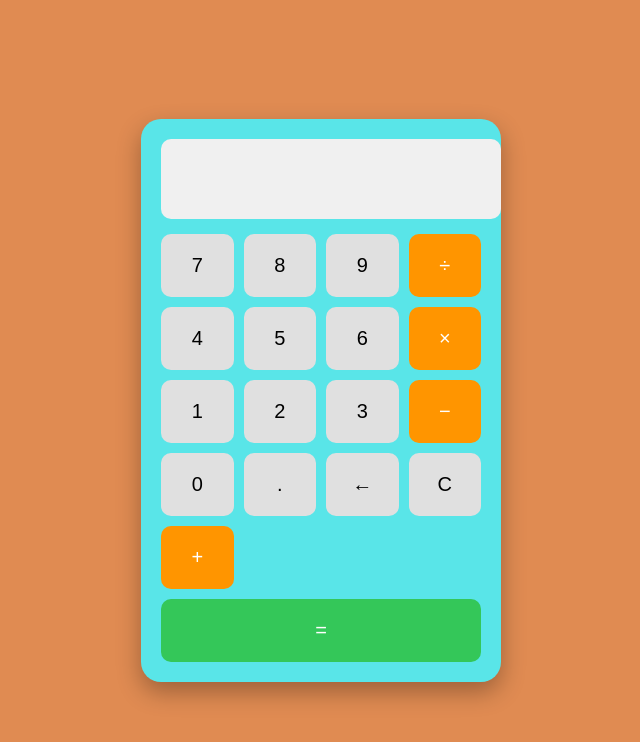
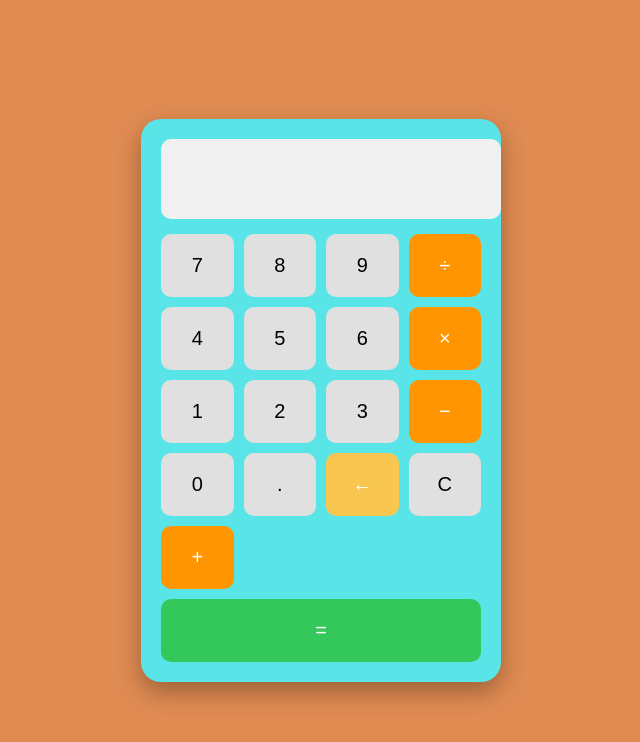
Before and after one commit to guptadeepak155/SCT_WD_2, a plain HTML site: page index.html in a window 1280 px wide. Shown: the whole page, without its empty margins (319-959 px from the left). Drawn offline with Linux system fonts and the light colour scheme.

Commit message:
Update style.css

```diff
--- a/style.css
+++ b/style.css
@@ -67,3 +67,12 @@ body {
 .equal:hover {
   background-color: #28a745;
 }
+#backspace {
+  background-color: #f9c74f;
+  color: white;
+  font-weight: bold;
+}
+
+#backspace:hover {
+  background-color: #f4a100;
+}
```
